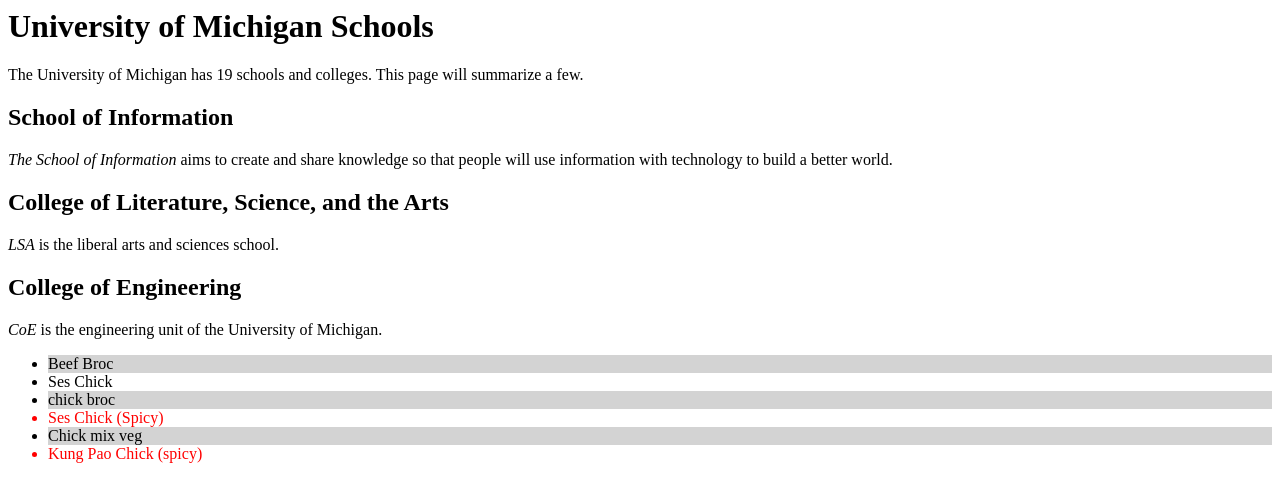
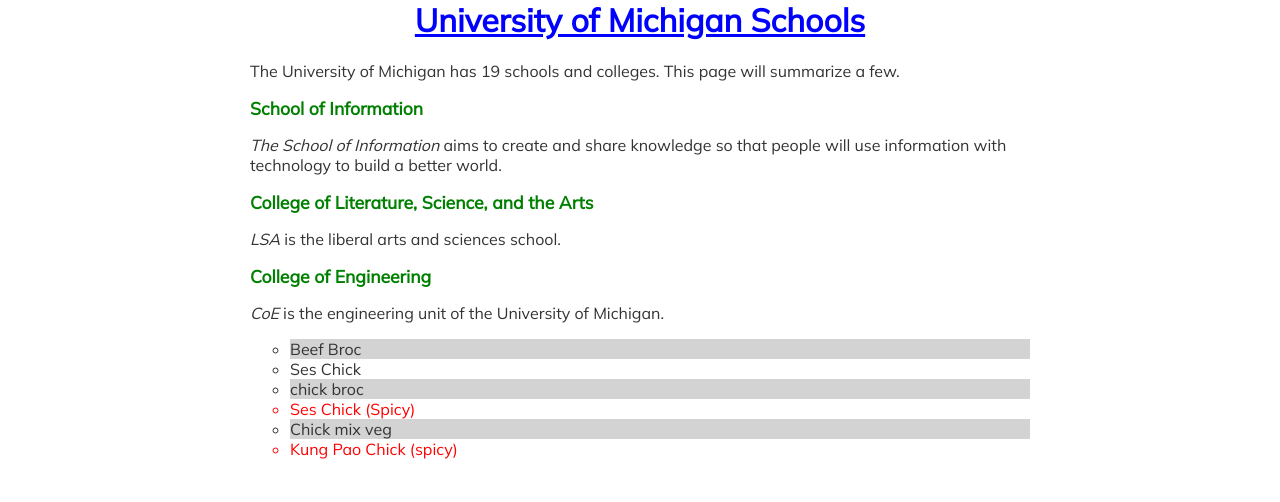
Before and after one commit to NateMay/579-playground, a plain HTML site: page index.html in a window 1280 px wide. Drawn offline with Linux system fonts and the light colour scheme.

Commit message:
assignment 1 part 1

```diff
--- a/index.html
+++ b/index.html
@@ -1,18 +1,13 @@
 <html>
 <head>
   <title>U of M Schools</title>
-  <style>
-    .menu .spicy {
-      color: red
-    }
-    .menu li:nth-child(odd) {
-      background: lightgrey;
-    }
-  </style>
+  <link rel="stylesheet" href="styles.css">
+     <link rel="stylesheet"
+          href="https://fonts.googleapis.com/css?family=Mulish">
 </head>
 <body>
   <main>
-    <h1>University of Michigan Schools</h1>
+    <h1 id="title">University of Michigan Schools</h1>
     <p>The University of Michigan has 19 schools and colleges. This page will summarize a few.</p>
   </main>
   <article>
--- /dev/null
+++ b/styles.css
@@ -0,0 +1,56 @@
+:root {
+  --text: #333;
+}
+
+body {
+  font-family: 'Mulish';
+  color: var(--text);
+}
+
+li {
+  list-style-type: circle;
+  color: var(--text);
+}
+
+.menu .spicy {
+  color: #ff0000;
+}
+.menu li:nth-child(odd) {
+  background: lightgrey;
+}
+
+#title {
+  text-align: center;
+  color: blue;
+  text-decoration: underline;
+}
+
+h2 {
+  color: green;
+  font-size: 1.1rem;
+}
+
+
+p {
+  animation-duration: 1500ms;
+  animation-name: slideinleft;
+}
+
+@keyframes slideinleft {
+  from {
+    margin-left: 100%;
+    width: 100%;
+  }
+
+  to {
+    margin-left: 0%;
+    width: 100%;
+  }
+}
+
+@media screen and (min-width: 780px) {
+  body {
+    width: 780px;
+    margin: 0 auto;
+  }
+}
```
